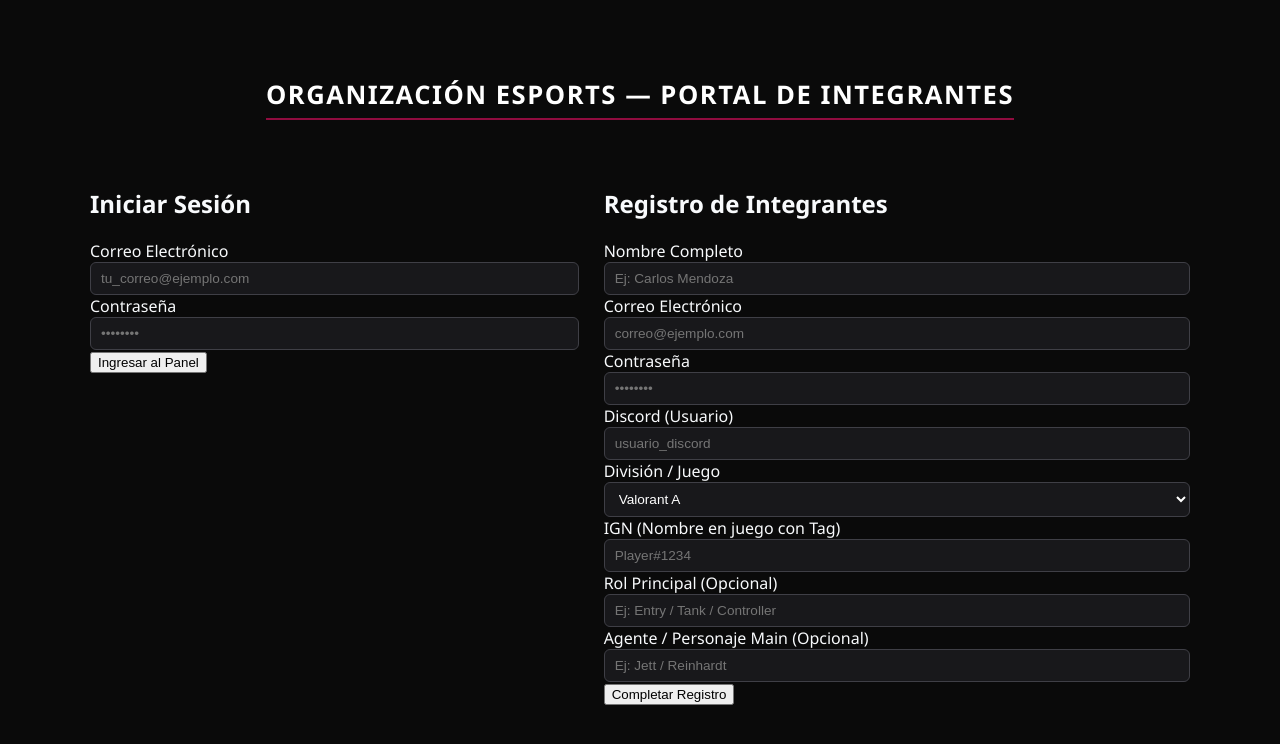
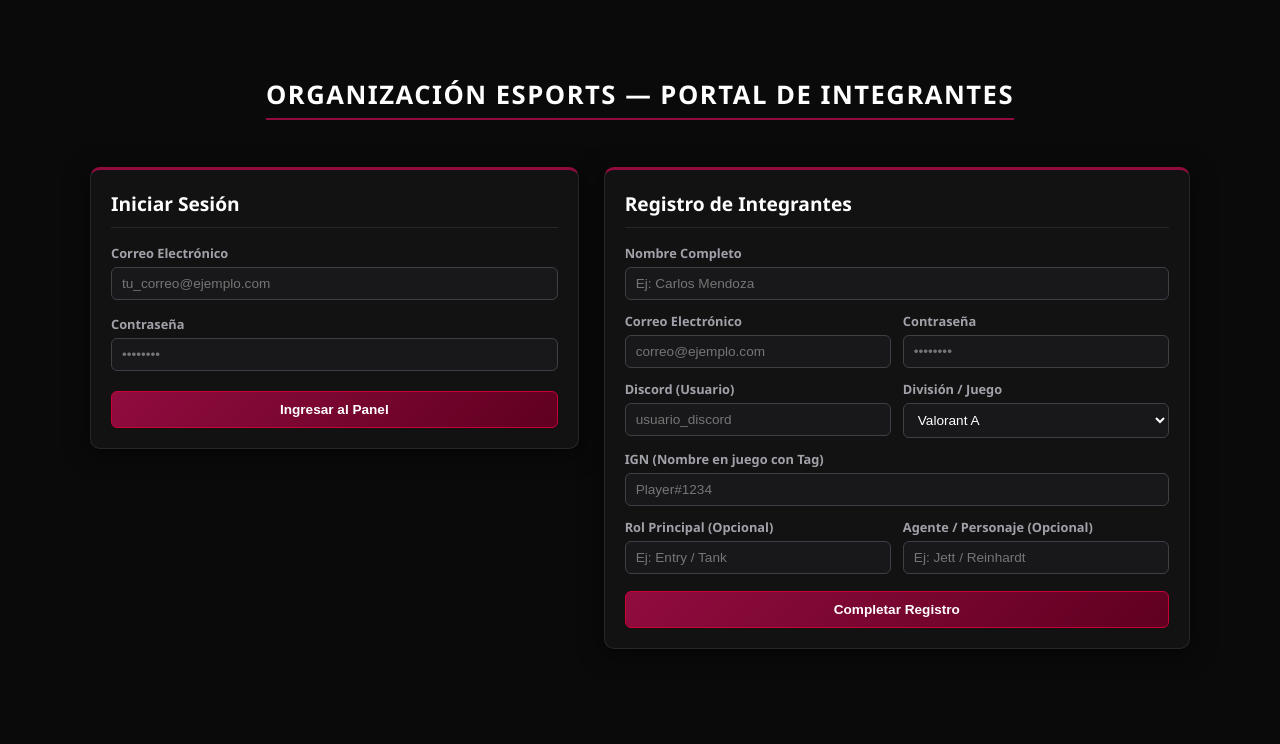
Before and after one commit to linzoldyck8-ship-it/Diviciones-scarlet, a Flask app: page / in a window 1280 px wide. Shown: the top 744 px of the page. Run offline with Flask 3, Linux system fonts and the light colour scheme.

Commit message:
Update index.html

```diff
--- a/templates/index.html
+++ b/templates/index.html
@@ -15,62 +15,68 @@
 
     <div class="auth-grid">
         <!-- FORMULARIO DE INICIAR SESIÓN -->
-        <div class="auth-card">
-            <h2>Iniciar Sesión</h2>
+        <div class="corporate-card">
+            <h2 style="margin-top:0; color:#fff; font-size:1.2rem; border-bottom:1px solid var(--border-color); padding-bottom:10px;">Iniciar Sesión</h2>
             <form action="{{ url_for('login') }}" method="POST">
-                <div class="form-group">
-                    <label>Correo Electrónico</label>
+                <div class="form-group" style="margin-bottom:15px; display:flex; flex-direction:column; gap:5px;">
+                    <label style="font-size:0.8rem; color:var(--text-muted); font-weight:600;">Correo Electrónico</label>
                     <input type="email" name="email" class="form-control" placeholder="tu_correo@ejemplo.com" required>
                 </div>
-                <div class="form-group">
-                    <label>Contraseña</label>
+                <div class="form-group" style="margin-bottom:15px; display:flex; flex-direction:column; gap:5px;">
+                    <label style="font-size:0.8rem; color:var(--text-muted); font-weight:600;">Contraseña</label>
                     <input type="password" name="password" class="form-control" placeholder="••••••••" required>
                 </div>
-                <button type="submit" class="btn-scarlet-block">Ingresar al Panel</button>
+                <button type="submit" class="btn-primary" style="width:100%; padding:10px; margin-top:5px;">Ingresar al Panel</button>
             </form>
         </div>
 
         <!-- FORMULARIO DE REGISTRO -->
-        <div class="auth-card">
-            <h2>Registro de Integrantes</h2>
-            <form action="{{ url_for('register') }}" method="POST">
-                <div class="form-group">
-                    <label>Nombre Completo</label>
+        <div class="corporate-card">
+            <h2 style="margin-top:0; color:#fff; font-size:1.2rem; border-bottom:1px solid var(--border-color); padding-bottom:10px;">Registro de Integrantes</h2>
+            <form action="{{ url_for('register') }}" method="POST" style="display: grid; grid-template-columns: 1fr 1fr; gap: 12px;">
+                <div style="grid-column: span 2; display:flex; flex-direction:column; gap:5px;">
+                    <label style="font-size:0.8rem; color:var(--text-muted); font-weight:600;">Nombre Completo</label>
                     <input type="text" name="full_name" class="form-control" placeholder="Ej: Carlos Mendoza" required>
                 </div>
-                <div class="form-group">
-                    <label>Correo Electrónico</label>
+                <div style="display:flex; flex-direction:column; gap:5px;">
+                    <label style="font-size:0.8rem; color:var(--text-muted); font-weight:600;">Correo Electrónico</label>
                     <input type="email" name="email" class="form-control" placeholder="correo@ejemplo.com" required>
                 </div>
-                <div class="form-group">
-                    <label>Contraseña</label>
+                <div style="display:flex; flex-direction:column; gap:5px;">
+                    <label style="font-size:0.8rem; color:var(--text-muted); font-weight:600;">Contraseña</label>
                     <input type="password" name="password" class="form-control" placeholder="••••••••" required>
                 </div>
-                <div class="form-group">
-                    <label>Discord (Usuario)</label>
+                <div style="display:flex; flex-direction:column; gap:5px;">
+                    <label style="font-size:0.8rem; color:var(--text-muted); font-weight:600;">Discord (Usuario)</label>
                     <input type="text" name="discord_tag" class="form-control" placeholder="usuario_discord" required>
                 </div>
-                <div class="form-group">
-                    <label>División / Juego</label>
+                <div style="display:flex; flex-direction:column; gap:5px;">
+                    <label style="font-size:0.8rem; color:var(--text-muted); font-weight:600;">División / Juego</label>
                     <select name="division" class="form-control" required>
                         <option value="Valorant A">Valorant A</option>
                         <option value="Valorant B">Valorant B</option>
-                        <option value="League of Legends">League of Legends</option>
+                        <option value="Valorant C">Valorant C</option>
+                        <option value="Valorant Femenino">Valorant Femenino</option>
+                        <option value="Overwatch A">Overwatch A</option>
+                        <option value="Overwatch B">Overwatch B</option>
+                        <option value="Counter Strike">Counter Strike</option>
                     </select>
                 </div>
-                <div class="form-group">
-                    <label>IGN (Nombre en juego con Tag)</label>
+                <div style="grid-column: span 2; display:flex; flex-direction:column; gap:5px;">
+                    <label style="font-size:0.8rem; color:var(--text-muted); font-weight:600;">IGN (Nombre en juego con Tag)</label>
                     <input type="text" name="game_ign" class="form-control" placeholder="Player#1234" required>
                 </div>
-                <div class="form-group">
-                    <label>Rol Principal (Opcional)</label>
-                    <input type="text" name="main_role" class="form-control" placeholder="Ej: Entry / Tank / Controller">
+                <div style="display:flex; flex-direction:column; gap:5px;">
+                    <label style="font-size:0.8rem; color:var(--text-muted); font-weight:600;">Rol Principal (Opcional)</label>
+                    <input type="text" name="main_role" class="form-control" placeholder="Ej: Entry / Tank">
                 </div>
-                <div class="form-group">
-                    <label>Agente / Personaje Main (Opcional)</label>
-                    <input type="text" name="main_agent" class="form-control" placeholder="Ej: Jett / Reinhardt">
+                <div style="display:flex; flex-direction:column; gap:5px;">
+                    <label style="font-size:0.8rem; color:var(--text-muted); font-weight:600;">Agente / Personaje (Opcional)</label>
+                    <input type="text" name="favorite_agent" class="form-control" placeholder="Ej: Jett / Reinhardt">
                 </div>
-                <button type="submit" class="btn-scarlet-block">Completar Registro</button>
+                <div style="grid-column: span 2; margin-top: 5px;">
+                    <button type="submit" class="btn-primary" style="width:100%; padding:10px;">Completar Registro</button>
+                </div>
             </form>
         </div>
     </div>
```
